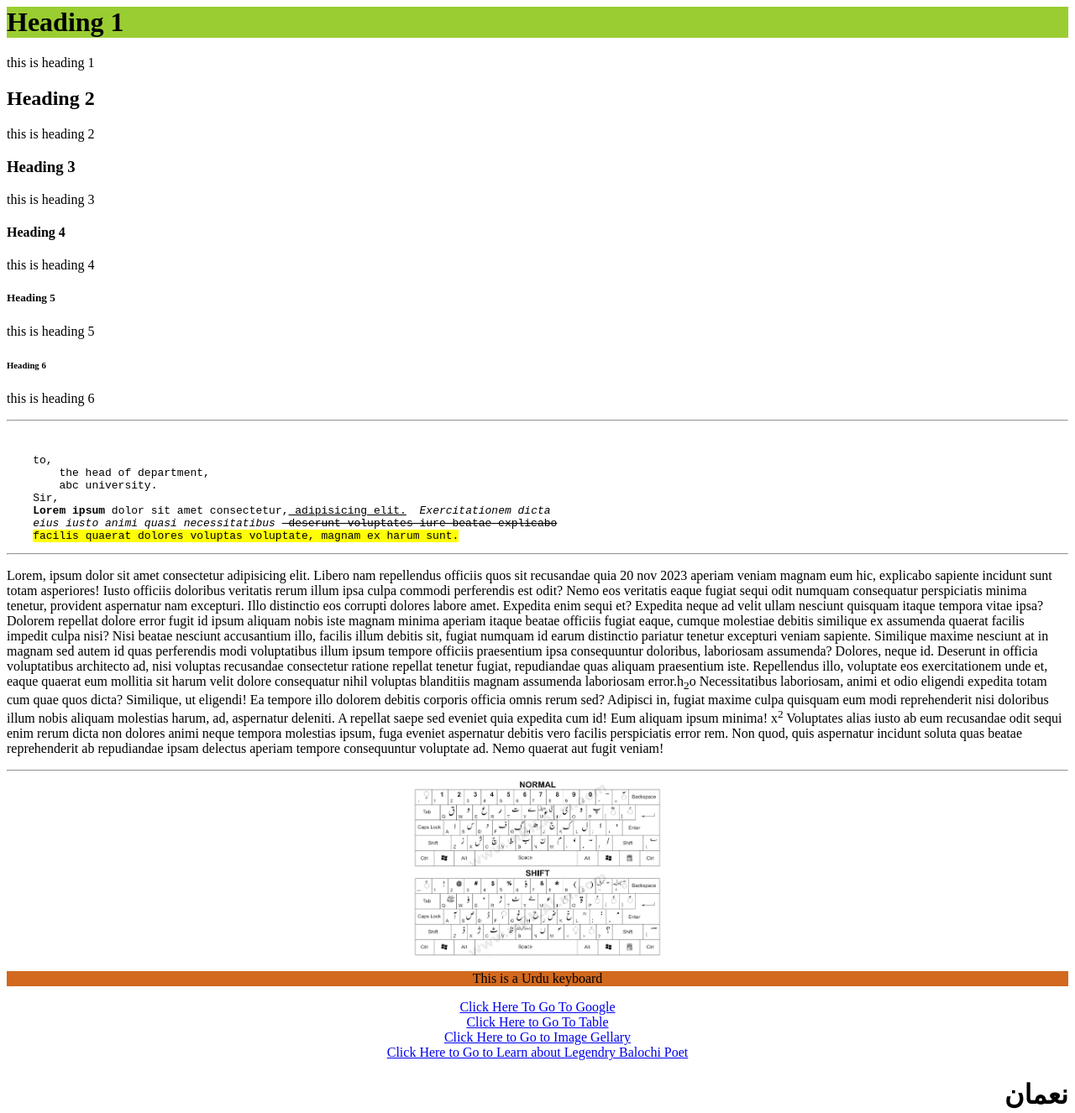
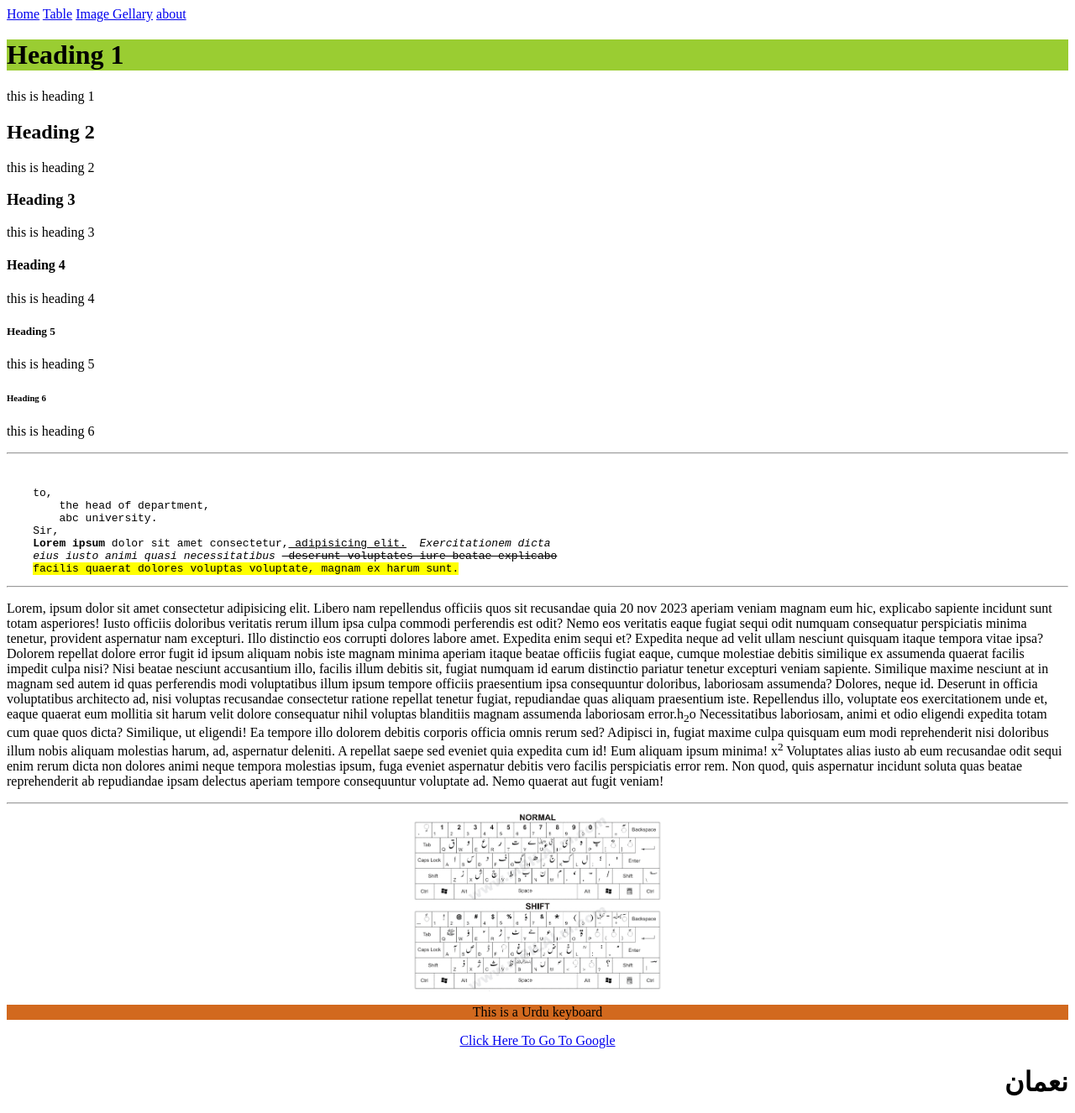
Before and after one commit to NaumanZahid03/simple-codes, a plain HTML site: page index.html in a window 1280 px wide. Shown: the whole page at 84% size. Drawn offline with Linux system fonts and the light colour scheme.

Commit message:
link changes

```diff
--- a/index.html
+++ b/index.html
@@ -3,6 +3,10 @@
     <title>my page</title>
 </head>
 <body>
+    <a href="./index.html">Home</a>
+    <a href="./table.html">Table</a>
+    <a href="./image.html">Image Gellary</a>
+    <a href="./websimple.html"> about </a>
 
 <h1 style="background-color:yellowgreen;">Heading 1</h1>
 
@@ -41,15 +45,6 @@
 <a href="www.google.com">Click Here To Go To Google </a>
 <br>
 
-
-
-<a href="./table.html">Click Here to Go To Table</a>
-<br>
-
-<a href="./image.html">Click Here to Go to Image Gellary</a>
-<br>
-
-<a href="./websimple.html">Click Here to Go to Learn about Legendry Balochi Poet</a>
 </center>
 <h1 style="text-align: right;">نعمان</h1>
 
```
Also changed, not shown: image.html (+4 -10 lines), table.html (+3 -8 lines), websimple.html (+4 -6 lines).
